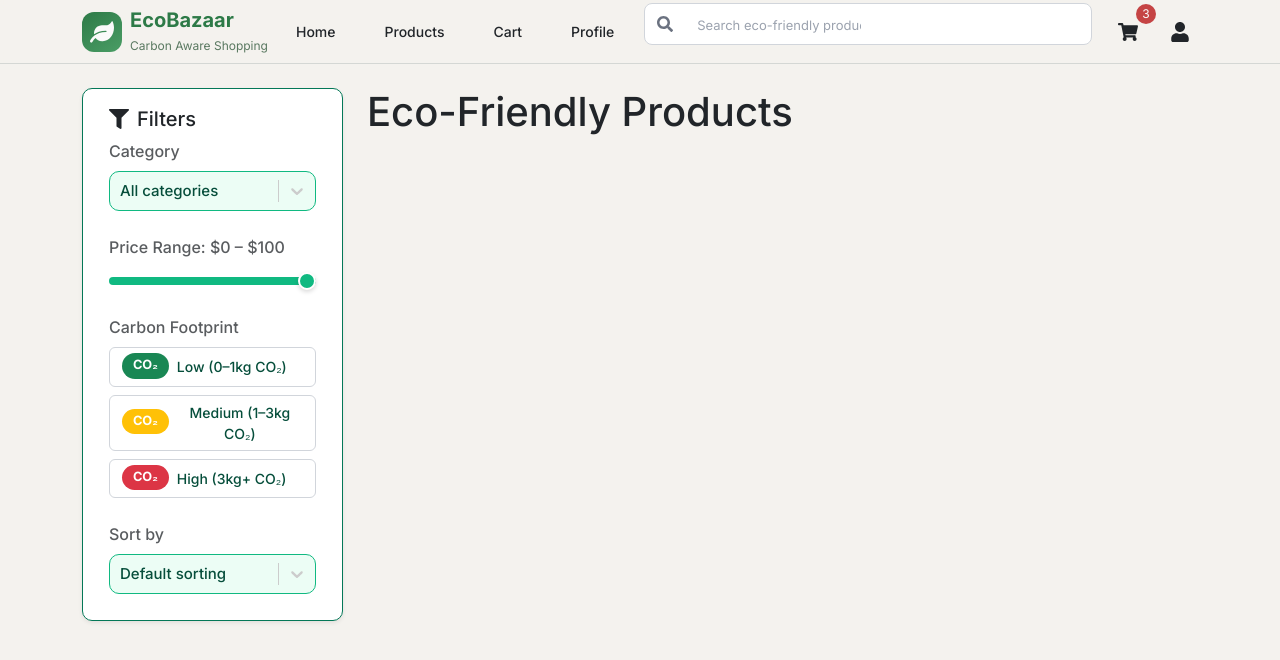
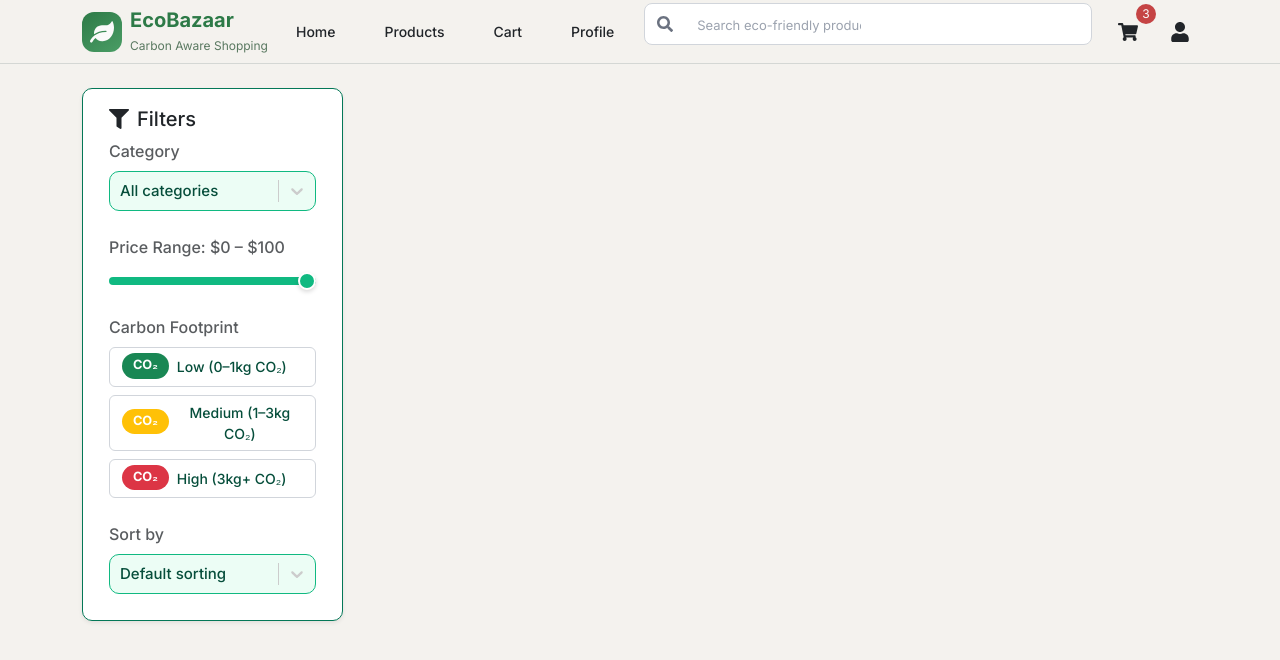
Before and after one commit to Kaushal-00/EcoBazaar, a React (Create React App) app in the folder frontend/: page / in a window 1280 px wide. Shown: the top 660 px of the page. Built offline with nearby package versions, Linux system fonts and the light colour scheme.

Commit message:
chore: integrate Filter component into App

```diff
--- a/frontend/src/App.js
+++ b/frontend/src/App.js
@@ -6,22 +6,20 @@ import Filters from "./components/Filter/Filter";
 function App() {
   return (
     <>
-      {/* Navbar on top */}
       <Navbar />
 
-      {/* Main Layout */}
       <div className="container mt-4">
+
         <div className="row">
-          {/* Filter Sidebar */}
+
           <div className="col-md-3">
             <Filters />
           </div>
 
-          {/* Product Section */}
-          <div className="col-md-9">
-            <h1>Eco-Friendly Products</h1>
-          </div>
+          <div className="col-md-9"> </div>
+
         </div>
+
       </div>
     </>
   );
```
